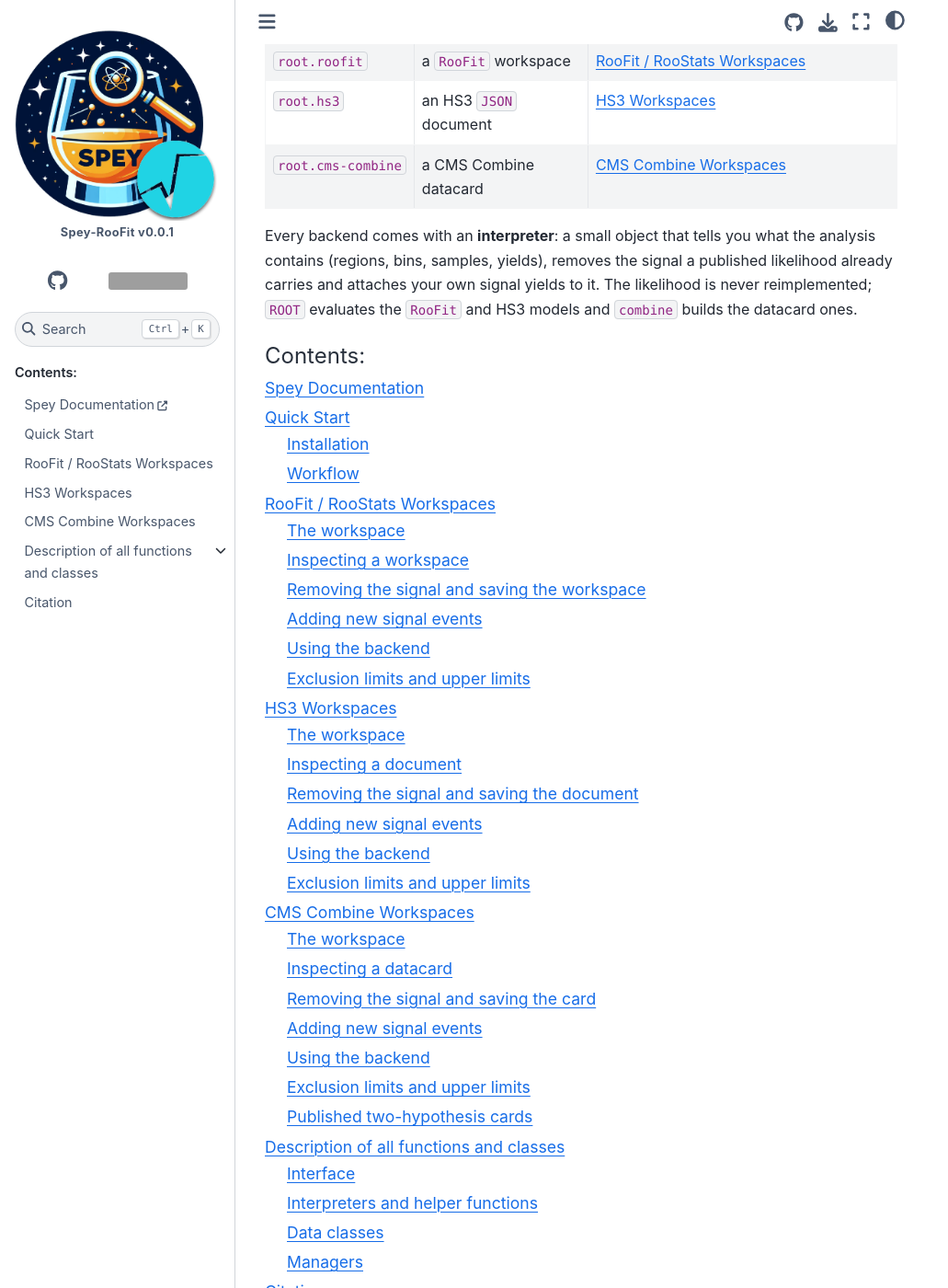
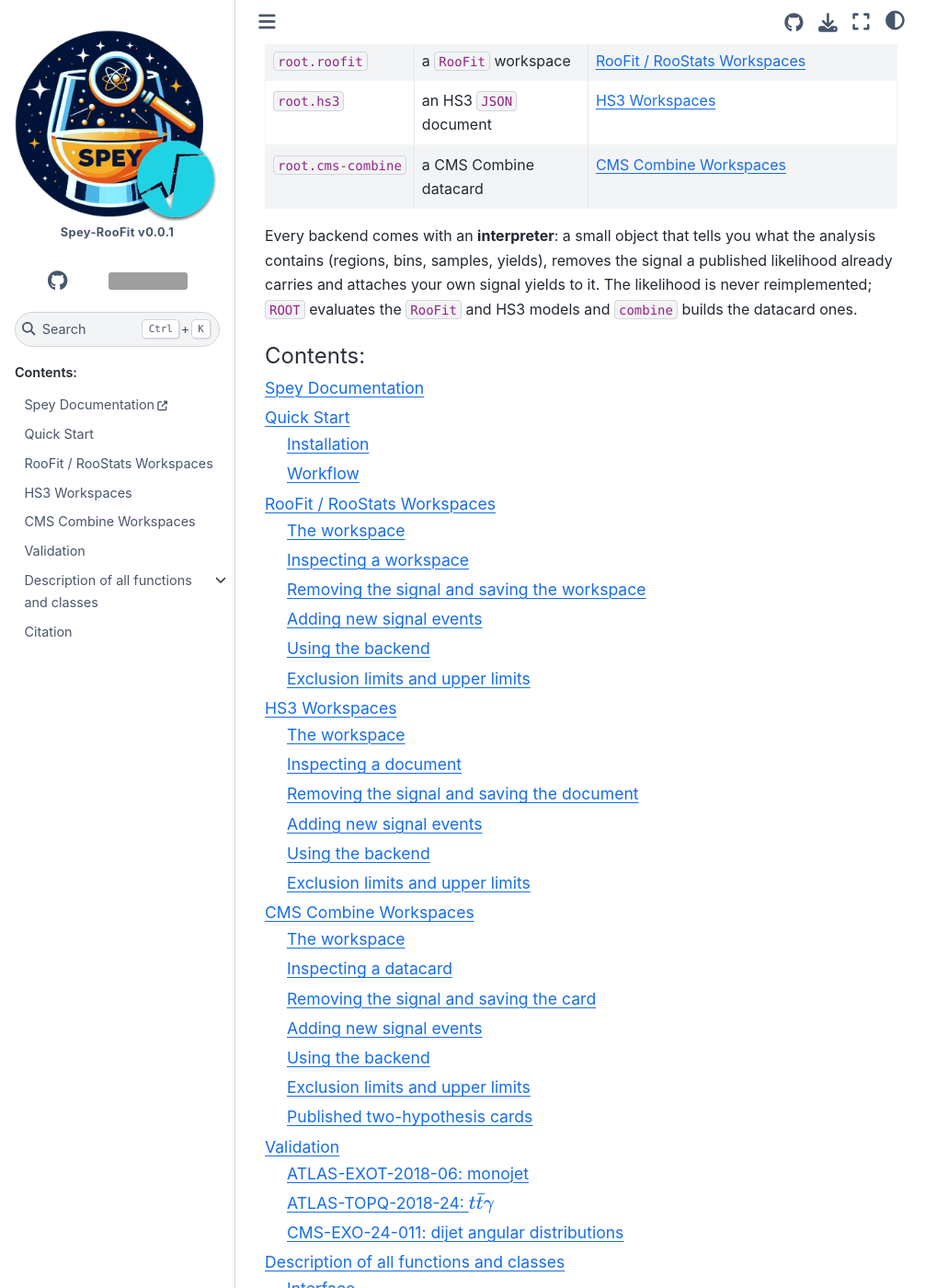
Before and after one commit to SpeysideHEP/spey-roofit, a Sphinx documentation site: the page built from docs/index.rst, in a window 1280 px wide and 1400 px high, scrolled down 332 px. Shown: the whole window at 92% size, without its empty margins (0-1031 px from the left). Built offline with Sphinx 7.4.7 and the Sphinx Book theme 1.1.4, drawn with Linux system fonts in a browser that asks for light colours; part of the change alters nothing that is shown; grey boxes are pictures that could not be loaded.

Commit message:
Add validation section and figures to documentation

```diff
--- a/docs/_static/css/custom.css
+++ b/docs/_static/css/custom.css
@@ -55,3 +55,14 @@ span#release {
     margin-right: 50px;
     line-height: 22px;
 }
+
+/** validation figures: two plots side by side, no table borders **/
+table.figure-row,
+table.figure-row td,
+table.figure-row th {
+    border: none;
+}
+
+table.figure-row img {
+    width: 100%;
+}
--- a/docs/index.rst
+++ b/docs/index.rst
@@ -52,6 +52,7 @@ yields to it. The likelihood is never reimplemented; ``ROOT`` evaluates the ``Ro
    roofit
    hs3
    cms_combine
+   validation
    api
    citations
 
--- /dev/null
+++ b/docs/validation.rst
@@ -0,0 +1,173 @@
+.. _sec_validation:
+
+Validation
+==========
+
+.. meta::
+    :property=og:title: Validation
+    :property=og:description: spey-roofit against a pure RooFit and RooStats workflow on three published analyses.
+    :property=og:image: https://spey.readthedocs.io/en/main/_static/spey-logo.png
+    :property=og:url: https://spey-roofit.readthedocs.io/en/main/validation.html
+
+The plug-in is validated on one published analysis per backend, by comparing ``Spey`` with ``RooStats``.
+Both sides compute the same two things on the same grid of signal strengths.
+
+* **The Brazil band plots.** The exclusion confidence level, observed and expected with its :math:`\pm1\sigma` and
+  :math:`\pm2\sigma` bands. ``RooStats`` uses ``HypoTestInverter`` with an ``AsymptoticCalculator`` and the one-sided
+  test statistic :math:`\tilde{q}_\mu` (the configuration of ``StandardHypoTestInvDemo.C``); ``Spey`` uses its
+  defaults, :math:`\tilde{q}_\mu` and expected bands from the post-fit Asimov data, which is what ``RooStats``
+  uses as well.
+* **The** :math:`\chi^2` **curve.** The profile likelihood ratio :math:`-2\Delta\log\mathcal{L}(\mu)`, from
+  ``RooMinimizer`` with ``Minuit2`` on the negative log-likelihood that ``createNLL`` builds from the ``ModelConfig``,
+  against ``Spey``'s own profile. This isolates the likelihood and the minimiser from the asymptotic formulae.
+
+The reference runs in a separate process that imports neither ``Spey`` nor this plug-in, since ``ROOT`` hands back the
+same ``RooWorkspace`` when a file that is already open is read again and the two sides would otherwise share their
+parameters, ranges and caches.
+
+In the left plots the lines and the filled bands are ``Spey`` and the markers are ``RooStats``: open circles for the
+expected, squares for the observed and crosses for the :math:`\pm1\sigma` and :math:`\pm2\sigma` bands. The vertical axis
+is labelled :math:`\mathrm{CL}_s` but is the exclusion confidence level, :math:`1-\mathrm{CL}_s` in the notation of the
+other pages: it rises with the signal strength, and a signal is excluded where the curve is above the horizontal 95% line.
+The dashed vertical line, where drawn, is the observed 95% CL limit. In the right plots the black line is ``RooFit`` with ``Minuit2``,
+the red circles are ``Spey``, and the dotted lines mark :math:`-2\Delta\log\mathcal{L}=1` and the 95% CL value.
+
+ATLAS-EXOT-2018-06: monojet
+---------------------------
+
+The analysis
+~~~~~~~~~~~~
+
+A search for new phenomena in events with an energetic jet and missing transverse momentum, with the full Run-2
+dataset at 13 TeV (`arXiv:2102.10874 <https://arxiv.org/abs/2102.10874>`_,
+`HEPData ins1847779 <https://www.hepdata.net/record/ins1847779>`_). The benchmark is the axial-vector
+dark-matter model ``DMA_1_2000_gq0p25`` and the parameter of interest is the signal strength :math:`\mu_{\rm SIG}`.
+
+The likelihood
+~~~~~~~~~~~~~~
+
+A binned ``HistFactory`` likelihood published as a ``RooFit`` workspace and read by the ``root.roofit`` backend. It has
+78 regions of a single bin each, 13 signal regions in missing-transverse-momentum thresholds and five control regions
+for each, and 150 nuisance parameters with their constraint terms. Each bin is a Poisson term, so the model is the
+:ref:`RooFit likelihood <sec_roofit>` in its simplest form, only large: the ``RooFit`` negative log-likelihood is of
+order :math:`2.5\times10^{7}`.
+
+``Spey`` against ``RooStats``
+~~~~~~~~~~~~~~~~~~~~~~~~~~~~~
+
+.. list-table::
+   :class: figure-row
+   :widths: 50 50
+
+   * - .. figure:: figs/ATLAS-EXOT-2018-06-cls.png
+          :alt: Brazil band plots, ATLAS-EXOT-2018-06
+
+          Observed and expected exclusion confidence level.
+     - .. figure:: figs/ATLAS-EXOT-2018-06-chi2.png
+          :alt: Profile likelihood, ATLAS-EXOT-2018-06
+
+          Profile likelihood ratio; the lower panel is the difference of the two, in per cent.
+
+The markers sit on the lines and bands: the observed and expected exclusion, and the limit, :math:`\mu^{\rm obs}_{95\%}\approx0.85`
+below one, agree between the two workflows. The upper limits that the scan crosses match to about :math:`10^{-3}`, and
+the largest difference in the exclusion level anywhere in the scan is about :math:`10^{-2}`. The profile
+curves agree to :math:`2\times10^{-2}` in :math:`-2\Delta\log\mathcal{L}`, below 0.1% as the lower panel shows, with
+a best fit of about 0.13. What is left is the precision of two minimisers on 150 parameters.
+
+Two things were needed for this agreement. ``Spey``'s default ``scipy`` optimiser stops its fits of this model early and
+reports an exclusion level of one at small signal strengths, so the comparison uses ``iminuit`` with a larger budget of
+function calls (``{"minimizer": "minuit", "maxiter": 200_000}``). And the likelihood is evaluated with ``RooFit``'s
+bin-by-bin offset, without which one evaluation is too imprecise for finite-difference gradients.
+
+ATLAS-TOPQ-2018-24: :math:`t\bar{t}\gamma`
+-------------------------------------------
+
+The analysis
+~~~~~~~~~~~~
+
+A measurement of inclusive and differential :math:`t\bar{t}\gamma` cross-sections at 13 TeV
+(`arXiv:2403.09452 <https://arxiv.org/abs/2403.09452>`_,
+`HEPData ins2768921 <https://www.hepdata.net/record/ins2768921>`_). The shown likelihood is the dilepton channel with
+the inclusive normalisation (``dilep_1NF``); the parameter of interest is the :math:`t\bar{t}\gamma` signal strength.
+It is a measurement, not a search: the data prefer :math:`\mu\simeq1.1`, so the expected curves describe a world without
+:math:`t\bar{t}\gamma` and the observed one the measured cross-section.
+
+The likelihood
+~~~~~~~~~~~~~~
+
+A binned ``HistFactory`` likelihood published by HEPData as an HS3 document and read by the ``root.hs3`` backend:
+one region of ten bins and 226 free parameters. The Monte Carlo statistics parameters have Poisson constraints, as in
+``HistFactory`` (the ``pyhf`` twin of the same record uses Gaussian ones, which is why it is not used as the reference).
+The :ref:`HS3 reader <sec_hs3>` compiles the document into a ``RooFit`` workspace, and the reference reads that same
+workspace saved to a ``.root`` file, so that it is pure ``RooStats`` on the same model.
+
+``Spey`` against ``RooStats``
+~~~~~~~~~~~~~~~~~~~~~~~~~~~~~
+
+.. list-table::
+   :class: figure-row
+   :widths: 50 50
+
+   * - .. figure:: figs/ATLAS-TOPQ-2018-24-cls.png
+          :alt: Brazil band plots, ATLAS-TOPQ-2018-24
+
+          Observed and expected exclusion confidence level.
+     - .. figure:: figs/ATLAS-TOPQ-2018-24-chi2.png
+          :alt: Profile likelihood, ATLAS-TOPQ-2018-24
+
+          Profile likelihood ratio, with the 95% CL interval of the signal strength.
+
+The expected curve rises quickly because a world without :math:`t\bar{t}\gamma` is far from the measurement. The observed
+curve levels off at 0.5: the tested signal strengths are below the fitted one, :math:`\hat\mu\simeq1.1`, where
+the one-sided test statistic vanishes. The markers lie on the curves everywhere, and the profile likelihood on the right
+has its minimum at :math:`\mu\simeq1.1` with a 95% CL interval of [0.97, 1.27], the same for both. Every upper limit —
+observed, expected and the four band edges — agrees to the fourth digit, the exclusion level to better than
+:math:`10^{-3}` and the profile curves to :math:`1.4\times10^{-3}` in :math:`-2\Delta\log\mathcal{L}`. The
+expected curve stops where :math:`\mathrm{CL}_s` underflows to zero, in both tools.
+
+CMS-EXO-24-011: dijet angular distributions
+-------------------------------------------
+
+The analysis
+~~~~~~~~~~~~
+
+A search for new physics in the dijet angular variable :math:`\chi=\exp|y_1-y_2|`, in eight bins of dijet mass
+(`CMS-EXO-24-011 <https://repository.cern/records/wqfww-n3j76>`_,
+`HEPData ins3136278 <https://www.hepdata.net/record/ins3136278>`_). The figure is the ADD model with
+:math:`\Lambda=12` TeV. The signal is a pure *shape*: the card is a two-hypothesis fit whose mixing parameter :math:`x`
+interpolates between QCD alone (:math:`x=0`) and QCD plus ADD (:math:`x=1`), and the scale is excluded when the
+upper limit on :math:`x` falls below one.
+
+The likelihood
+~~~~~~~~~~~~~~
+
+A binned likelihood given as a CMS Combine datacard and read by the ``root.cms-combine`` backend: eight channels of
+twelve bins (96 bins) and 149 ``shape`` uncertainties, each a template morphing with a Gaussian constraint. ``combine``
+builds the workspace itself and ``Spey`` reads it, with the physics model that gives :math:`x` the published meaning (see
+:ref:`sec_combine`). The reference is the workspace of ``text2workspace.py --no-optimize-pdfs``, which writes
+plain ``RooFit`` constraint terms instead of ``combine``'s optimised ones; with the default the asymptotic
+calculator of ``RooStats`` returns wrong expected bands.
+
+``Spey`` against ``RooStats``
+~~~~~~~~~~~~~~~~~~~~~~~~~~~~~
+
+.. list-table::
+   :class: figure-row
+   :widths: 50 50
+
+   * - .. figure:: figs/CMS-EXO-24-011-cls.png
+          :alt: Brazil band plots, CMS-EXO-24-011
+
+          Observed and expected exclusion confidence level.
+     - .. figure:: figs/CMS-EXO-24-011-chi2.png
+          :alt: Profile likelihood, CMS-EXO-24-011
+
+          Profile likelihood ratio, with the 95% CL interval of the mixing parameter.
+
+The scan stays inside :math:`x\in[0,1]`, the range the physics model allows. The observed limit, :math:`x^{\rm obs}_{95\%}\approx0.45`,
+is the same in both workflows, as is the median expected one (0.354 against 0.355); all six upper limits agree to
+:math:`10^{-3}` and the exclusion level anywhere in the scan to :math:`1.2\times10^{-3}`. The profile likelihood has its
+minimum near :math:`x\simeq0.13`, compatible with the Standard Model, and gives the interval [−0.19, 0.48] at 95% CL; the two curves
+differ by up to :math:`8\times10^{-3}`. That remainder is a difference in the likelihood, not in the minimiser, and has the
+size of the plug-in's one deliberate change: it widens the range of the auxiliary measurements, which ``combine`` truncates at
+:math:`\pm4` and thereby cuts a few parts in a thousand off a constraint once its nuisance parameter is displaced.
```
Also changed, not shown: docs/figs/ATLAS-EXOT-2018-06-chi2.png (added), docs/figs/ATLAS-EXOT-2018-06-cls.png (added), docs/figs/ATLAS-TOPQ-2018-24-chi2.png (added), docs/figs/ATLAS-TOPQ-2018-24-cls.png (added), docs/figs/CMS-EXO-24-011-chi2.png (added), docs/figs/CMS-EXO-24-011-cls.png (added).
